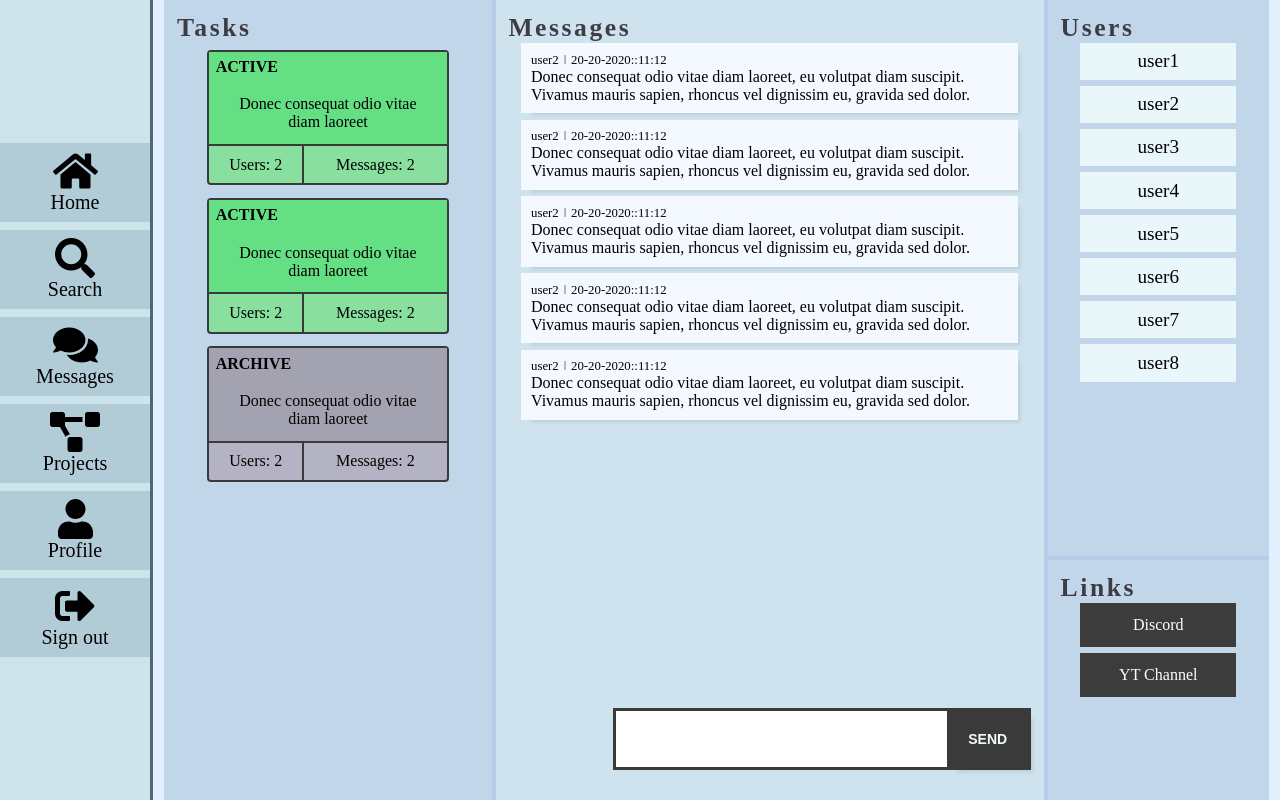
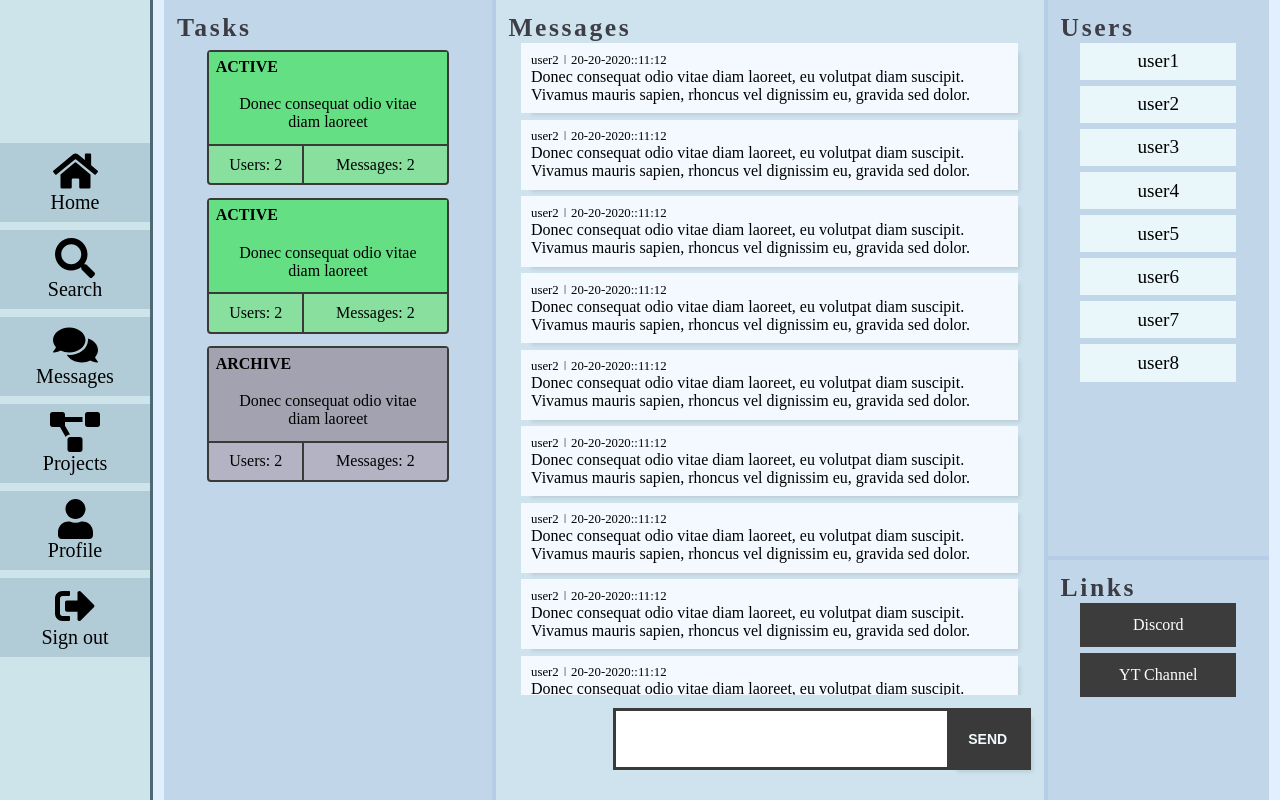
Before and after one commit to x-wyz/os-directory, a React (Create React App) app: page /group in a window 1280 px wide. Built offline with nearby package versions, Linux system fonts and the light colour scheme.

Commit message:
scrollbar styling

```diff
--- a/src/App.css
+++ b/src/App.css
@@ -16,3 +16,22 @@ body {
   width: 98%;
   margin: 0 auto;
 }
+
+::-webkit-scrollbar {
+  width: 3px;
+}
+
+/* Track */
+::-webkit-scrollbar-track {
+  background: var(--color-mist-secondary);
+}
+
+/* Handle */
+::-webkit-scrollbar-thumb {
+  background: #888;
+}
+
+/* Handle on hover */
+::-webkit-scrollbar-thumb:hover {
+  background: #555;
+}
--- a/src/index.css
+++ b/src/index.css
@@ -52,6 +52,7 @@ html {
 
 *, *:before, *:after {
   box-sizing: inherit;
+  border-radius: 0;
 }
 
 body, h1, h2, h3, h4, h5, h6, p, ol, ul {
@@ -73,3 +74,11 @@ a {
   color: black;
   text-decoration: none;
 }
+
+button::-moz-focus-inner,
+input[type="button"]::-moz-focus-inner,
+input[type="submit"]::-moz-focus-inner,
+input[type="reset"]::-moz-focus-inner {
+  padding: 0 !important;
+  border: 0 none !important;
+}
--- a/src/pages/projectgroup/projectgroup.css
+++ b/src/pages/projectgroup/projectgroup.css
@@ -189,6 +189,7 @@
 	outline: 0;
 	padding: var(--medium-increment);
 	font-size: 0.9em;
+	display: block;
 }
 
 .group-send-message-button {
@@ -200,6 +201,7 @@
 	border: 3px solid var(--group-border-color);
 	border-left: 0;
 	color: var(--white);
+	box-sizing: border-box;
 }
 
 .group-send-message-button:hover {
@@ -207,7 +209,7 @@
 }
 
 .group-overflow-container {
-	overflow-y: scroll;
+	overflow-y: auto;
 }
 
 .group-task-height {
--- a/src/pages/projectgroup/projectgroup.js
+++ b/src/pages/projectgroup/projectgroup.js
@@ -68,6 +68,56 @@ class ProjectGroup extends Component {
 				}
 			],
 			messages: [
+				{
+					name: 'user2',
+					date: '20-20-2020::11:12',
+					message: 'Donec consequat odio vitae diam laoreet, eu volutpat diam suscipit. Vivamus mauris sapien, rhoncus vel dignissim eu, gravida sed dolor.'
+				},
+				{
+					name: 'user2',
+					date: '20-20-2020::11:12',
+					message: 'Donec consequat odio vitae diam laoreet, eu volutpat diam suscipit. Vivamus mauris sapien, rhoncus vel dignissim eu, gravida sed dolor.'
+				},
+				{
+					name: 'user2',
+					date: '20-20-2020::11:12',
+					message: 'Donec consequat odio vitae diam laoreet, eu volutpat diam suscipit. Vivamus mauris sapien, rhoncus vel dignissim eu, gravida sed dolor.'
+				},
+				{
+					name: 'user2',
+					date: '20-20-2020::11:12',
+					message: 'Donec consequat odio vitae diam laoreet, eu volutpat diam suscipit. Vivamus mauris sapien, rhoncus vel dignissim eu, gravida sed dolor.'
+				},
+				{
+					name: 'user2',
+					date: '20-20-2020::11:12',
+					message: 'Donec consequat odio vitae diam laoreet, eu volutpat diam suscipit. Vivamus mauris sapien, rhoncus vel dignissim eu, gravida sed dolor.'
+				},
+				{
+					name: 'user2',
+					date: '20-20-2020::11:12',
+					message: 'Donec consequat odio vitae diam laoreet, eu volutpat diam suscipit. Vivamus mauris sapien, rhoncus vel dignissim eu, gravida sed dolor.'
+				},
+				{
+					name: 'user2',
+					date: '20-20-2020::11:12',
+					message: 'Donec consequat odio vitae diam laoreet, eu volutpat diam suscipit. Vivamus mauris sapien, rhoncus vel dignissim eu, gravida sed dolor.'
+				},
+				{
+					name: 'user2',
+					date: '20-20-2020::11:12',
+					message: 'Donec consequat odio vitae diam laoreet, eu volutpat diam suscipit. Vivamus mauris sapien, rhoncus vel dignissim eu, gravida sed dolor.'
+				},
+				{
+					name: 'user2',
+					date: '20-20-2020::11:12',
+					message: 'Donec consequat odio vitae diam laoreet, eu volutpat diam suscipit. Vivamus mauris sapien, rhoncus vel dignissim eu, gravida sed dolor.'
+				},
+				{
+					name: 'user2',
+					date: '20-20-2020::11:12',
+					message: 'Donec consequat odio vitae diam laoreet, eu volutpat diam suscipit. Vivamus mauris sapien, rhoncus vel dignissim eu, gravida sed dolor.'
+				},
 				{
 					name: 'user2',
 					date: '20-20-2020::11:12',
```
Also changed, not shown: 1 other file (tests, documents, lock files or other folders).
